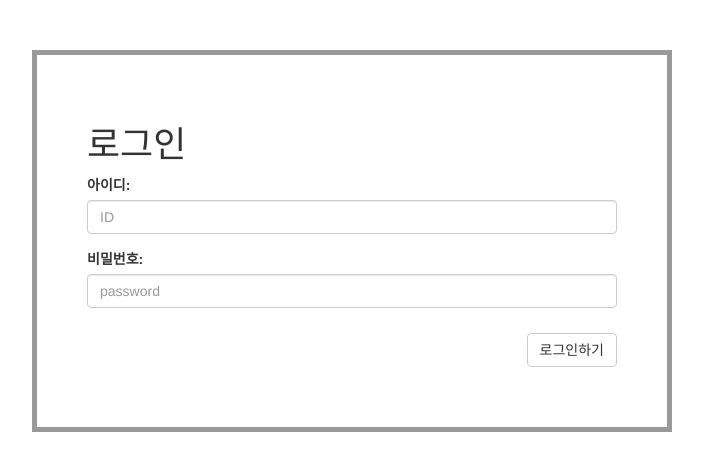
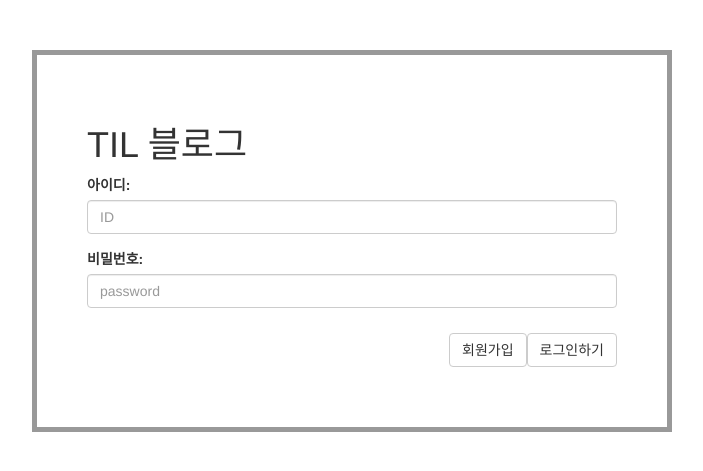
Before and after one commit to SEVIL-K/giga_jo_project, a Django app: page /login/ in a window 1280 px wide. Shown: the top 471 px of the page, without its empty margins (288-991 px from the left). Run offline with Django 4.2, Linux system fonts and the light colour scheme; some libraries are stand-ins or nearby versions.

Commit message:
login, signup page button update

```diff
--- a/templates/user/login.html
+++ b/templates/user/login.html
@@ -26,7 +26,7 @@
   </head>
   <body>
     <div class="container">
-      <h1>로그인</h1>
+      <h1>TIL 블로그</h1>
       <form action="/login/" method="post">
         {% csrf_token %}
         <div class="form-group">
@@ -46,6 +46,7 @@
             class="form-control" />
         </div>
         <div class="btn-signup">
+          <a class="btn btn-default" href="/signup/">회원가입 </a>
           <button type="submit" class="btn btn-default">로그인하기</button>
         </div>
       </form>
--- a/templates/user/signup.html
+++ b/templates/user/signup.html
@@ -71,6 +71,7 @@
         </div>
         <br />
         <div class="btn-signup">
+          <a class="btn btn-default" href="/login/">로그인 </a>
           <button type="submit" class="btn btn-default">회원가입하기</button>
         </div>
       </form>
--- a/user/views.py
+++ b/user/views.py
@@ -25,7 +25,7 @@ def signup(request):
         password = request.POST['password']
         UserModel.objects.create_user(
             username=username, nickname=nickname, email=email, password=password)
-        return redirect('/feedlist/')
+        return redirect('/login/')
     elif request.method == 'GET':
         return render(request, 'user/signup.html')
     else:
@@ -38,7 +38,6 @@ def login(request):
         password = request.POST['password']
         user = authenticate(request, username=username, password=password)
         if user is not None:
-            print('check')
             auth_login(request, user)
             return redirect('/feedlist/')
         else:
```
